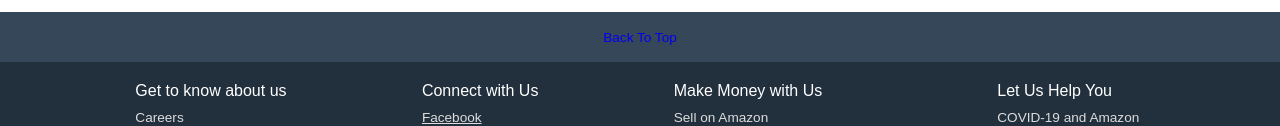
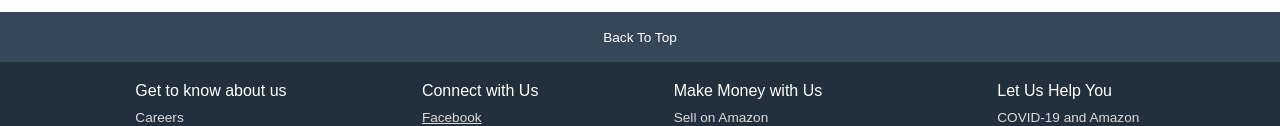
Before and after one commit to Adarsh15Sahu/project, a plain HTML site: page index.html in a window 1280 px wide. Shown: the part 1353-1479 px from the top of the page. Drawn offline with Linux system fonts and the light colour scheme.

Commit message:
Update index.html

```diff
--- a/index.html
+++ b/index.html
@@ -131,7 +131,7 @@
 
     <footer>
         <div class="foot-pan1">
-            <a href="#" style="text-decoration: none;">Back To Top</a>
+            <a href="#" style="text-decoration: none;color:white">Back To Top</a>
         </div>
         <div class="foot-pan2">
 
```
